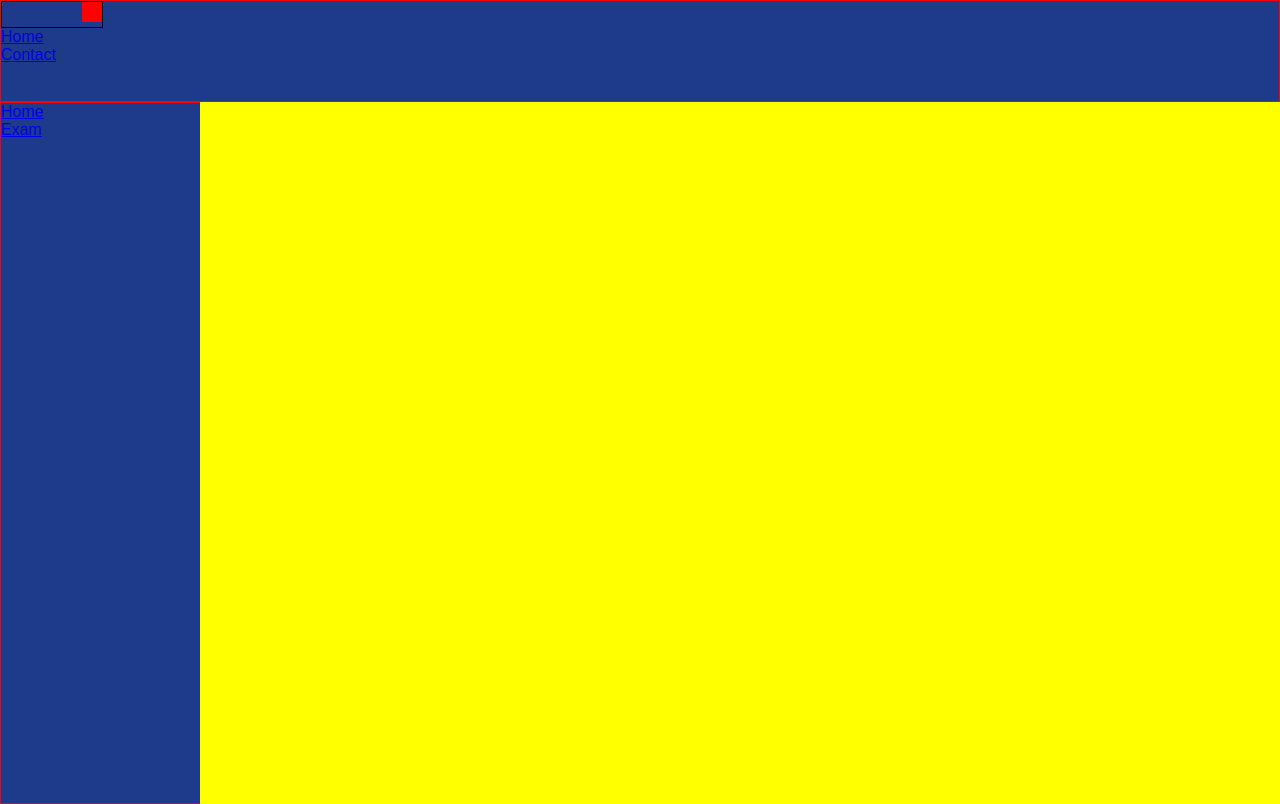
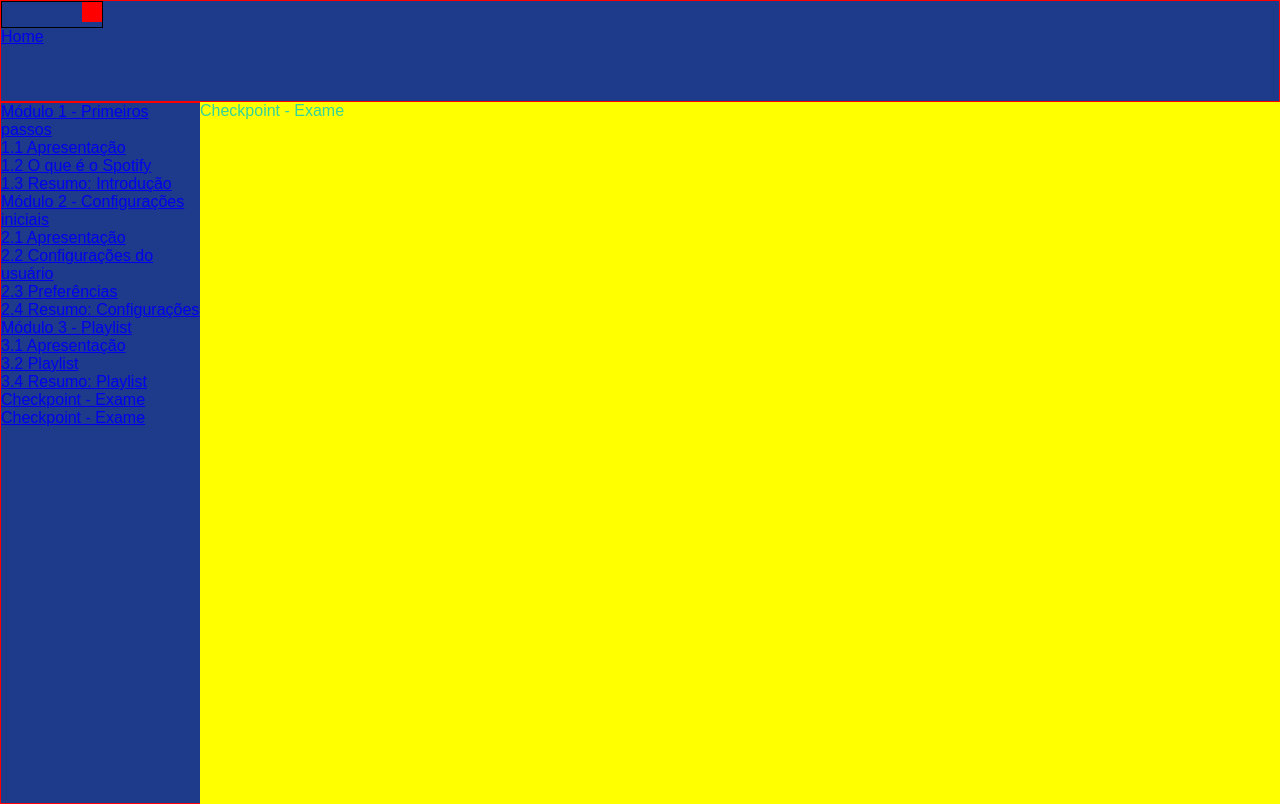
Before and after one commit to i-am-anderson/course-platform, a React (Vite) app in the folder client/: page /checkpoint-exame in a window 1280 px wide. Built offline with nearby package versions, Linux system fonts and the light colour scheme.

Commit message:
feat: new structure from data

```diff
--- a/client/src/App.tsx
+++ b/client/src/App.tsx
@@ -1,10 +1,10 @@
 import { BrowserRouter, Route, Routes } from "react-router-dom";
 import "./styles/global.scss";
 import Home from "./pages/Home";
-import Contact from "./pages/Contact";
 import Header from "./components/Header";
 import Sidenav from "./components/Sidenav";
 import Exam from "./pages/Exam";
+import Module from "./pages/Module";
 
 function App() {
   return (
@@ -16,8 +16,10 @@ function App() {
           <div className="container">
             <Routes>
               <Route path="/" element={<Home />} />
-              <Route path="/exam" element={<Exam />} />
-              <Route path="/contact" element={<Contact />} />
+              <Route path="/modulo-1-primeiros-passos" element={<Module />} />
+              <Route path="/modulo-2-configuracoes-iniciais" element={<Module />} />
+              <Route path="/modulo-3-playlist" element={<Module />} />
+              <Route path="/checkpoint-exame" element={<Module />} />
             </Routes>
           </div>
         </section>
--- a/client/src/components/Header/index.tsx
+++ b/client/src/components/Header/index.tsx
@@ -11,9 +11,6 @@ const Header = () => {
           <li>
             <NavLink to="/">Home</NavLink>
           </li>
-          <li>
-            <NavLink to="/contact">Contact</NavLink>
-          </li>
         </ul>
       </nav>
     </header>
--- a/client/src/components/Sidenav/index.tsx
+++ b/client/src/components/Sidenav/index.tsx
@@ -1,16 +1,22 @@
 import { NavLink } from "react-router-dom";
 import styles from "./styles.module.scss";
+import modules from "@/src/configs/modules.json" with { type: "json" }; // tipagem importação por IA (substituido o assert por with)
 
 const Sidenav = () => {
   return (
     <nav className={`${styles.sidenav} bg-3`}>
       <ul>
-        <li>
-          <NavLink to="/">Home</NavLink>
-        </li>
-        <li>
-          <NavLink to="/exam">Exam</NavLink>
-        </li>
+        {modules.map(({ module, link, topics }) => (
+          <li className={styles.module} key={link}>
+            <span><NavLink to={link}>{module}</NavLink></span>
+            <ul>
+              {topics.map(({topic, link: link_})=>(
+                <li className={styles.topic} key={link_}><NavLink to={link_}>{topic}</NavLink></li>
+              ))}
+            </ul>
+          </li>
+
+        ))}
       </ul>
     </nav>
   );
--- /dev/null
+++ b/client/src/configs/modules.json
@@ -0,0 +1,73 @@
+[
+  {
+    "module": "Módulo 1 - Primeiros passos",
+    "link": "/modulo-1-primeiros-passos",
+    "topics": [
+      {
+        "topic": "1.1 Apresentação",
+        "link": "/modulo-1-primeiros-passos#/1-1-apresentacao"
+      },
+      {
+        "topic": "1.2 O que é o Spotify",
+        "link": "/modulo-1-primeiros-passos#/1-2-o-que-e-o-spotify"
+      },
+      {
+        "topic": "1.3 Resumo: Introdução",
+        "link": "/modulo-1-primeiros-passos#/1-3-resumo-introducao"
+      }
+    ]
+  },
+
+  {
+    "module": "Módulo 2 - Configurações iniciais",
+    "link": "/modulo-2-configuracoes-iniciais",
+    "topics": [
+      {
+        "topic": "2.1 Apresentação",
+        "link": "/modulo-2-configuracoes-iniciais#/2-1-apresentacao"
+      },
+      {
+        "topic": "2.2 Configurações do usuário",
+        "link": "/modulo-2-configuracoes-iniciais#/2-2-configuracao-do-usuario"
+      },
+      {
+        "topic": "2.3 Preferências",
+        "link": "/modulo-2-configuracoes-iniciais#/2-3-preferencias"
+      },
+      {
+        "topic": "2.4 Resumo: Configurações",
+        "link": "/modulo-2-configuracoes-iniciais#/2-4-resumo-configuracoes"
+      }
+    ]
+  },
+
+  {
+    "module": "Módulo 3 - Playlist",
+    "link": "/modulo-3-playlist",
+    "topics": [
+      {
+        "topic": "3.1 Apresentação",
+        "link": "/modulo-3-playlist#/3-1-apresentacao"
+      },
+      {
+        "topic": "3.2 Playlist",
+        "link": "/modulo-3-playlist#/3-2-playlist"
+      },
+      {
+        "topic": "3.4 Resumo: Playlist",
+        "link": "/modulo-3-playlist#/3-3-resumo-playlist"
+      }
+    ]
+  },
+
+  {
+    "module": "Checkpoint - Exame",
+    "link": "/checkpoint-exame",
+    "topics": [
+      {
+        "topic": "Checkpoint - Exame",
+        "link": "/checkpoint-exame"
+      }
+    ]
+  }
+]
--- a/client/src/pages/Contact/index.tsx
+++ /dev/null
@@ -1,10 +0,0 @@
-import React from 'react'
-import styles from "./styles.module.scss"
-
-const Contact = () => {
-  return (
-    <div className={`${styles.contact}`}>Contact</div>
-  )
-}
-
-export default Contact
--- /dev/null
+++ b/client/src/pages/Module/index.tsx
@@ -0,0 +1,21 @@
+import { useEffect, useState } from "react";
+import { useLocation } from 'react-router';
+import type {ModuleProps} from '@/types/modules'
+import styles from "./styles.module.scss"
+import modules from "@/src/configs/modules.json" with { type: "json" };
+
+const Module = () => {
+    const { pathname, hash } = useLocation()
+    const [data, setData] = useState<ModuleProps>()
+
+    useEffect(()=>{
+    const pageData = modules.filter(({link})=>  link === pathname )
+    setData(pageData[0])
+  },[pathname, hash])
+
+  return (
+    <div className={`${styles.contact}`}>{data?.module}</div>
+  )
+}
+
+export default Module
--- /dev/null
+++ b/client/types/modules.ts
@@ -0,0 +1,10 @@
+export type TopicProps = {
+  topic: string;
+  link: string;
+}
+
+export  type ModuleProps = {
+  module: string;
+    link: string;
+    topics: TopicProps[];
+}
```
Also changed, not shown: client/src/pages/Module/styles.module.scss (added), 1 other file (tests, documents, lock files or other folders).
